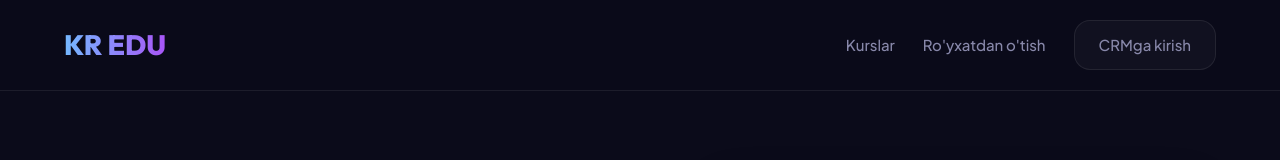
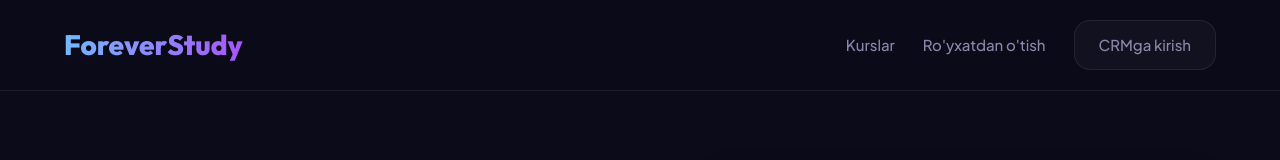
Before and after one commit to nizomiddinqarshiyev/ForeverStudyCRM, a website: page public/landing.html in a window 1280 px wide. Shown: the top 160 px of the page. Drawn offline with Linux system fonts and the light colour scheme; no server answers.

Commit message:
brand: Rename KR EDU to ForeverStudy in landing page and CRM sidebar

```diff
--- a/public/js/components/sidebar.js
+++ b/public/js/components/sidebar.js
@@ -27,7 +27,7 @@ window.Sidebar = {
     });
 
     container.innerHTML = `
-      <div class="sidebar-logo">🇰🇷 EDU CRM</div>
+      <div class="sidebar-logo">ForeverStudy CRM</div>
       <div class="sidebar-nav">
         ${navHtml}
       </div>
--- a/public/landing.html
+++ b/public/landing.html
@@ -3,7 +3,7 @@
 <head>
   <meta charset="UTF-8">
   <meta name="viewport" content="width=device-width, initial-scale=1.0">
-  <title>KR EDU - Koreys tili o'quv markazi</title>
+  <title>ForeverStudy - Koreys tili o'quv markazi</title>
   <link rel="preconnect" href="https://fonts.googleapis.com">
   <link rel="preconnect" href="https://fonts.gstatic.com" crossorigin>
   <link href="https://fonts.googleapis.com/css2?family=Outfit:wght@300;400;500;600;700;800&family=Plus+Jakarta+Sans:wght@300;400;500;600;700&display=swap" rel="stylesheet">
@@ -474,7 +474,7 @@
 
   <header>
     <div class="container header-flex">
-      <div class="logo">KR EDU</div>
+      <div class="logo">ForeverStudy</div>
       <div class="nav-links">
         <a href="#courses">Kurslar</a>
         <a href="#register">Ro'yxatdan o'tish</a>
@@ -635,7 +635,7 @@
 
   <footer>
     <div class="container">
-      <p>&copy; 2026 KR EDU - Koreys tili o'quv markazi. Barcha huquqlar himoyalangan.</p>
+      <p>&copy; 2026 ForeverStudy - Koreys tili o'quv markazi. Barcha huquqlar himoyalangan.</p>
     </div>
   </footer>
 
```
